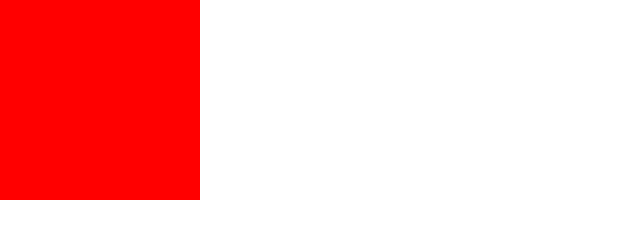
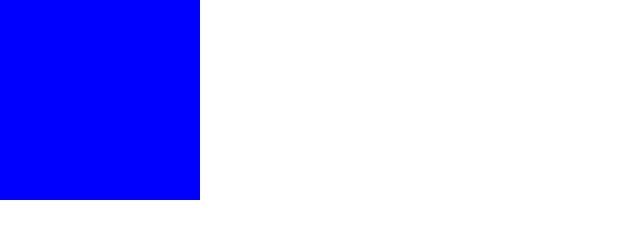
Before and after one commit to SangWon7242/glowseoul-project_25_03_ver2, a plain HTML site: page index.html in a window 1280 px wide. Shown: the whole page, without its empty margins (0-640 px from the left). Drawn offline with nearby package versions, Linux system fonts and the light colour scheme.

Commit message:
박스에 hover 된 배경색 추가

```diff
--- a/scss/style.scss
+++ b/scss/style.scss
@@ -17,4 +17,8 @@ div {
   width: 200px;
   height: 200px;
   background-color: red;
+
+  &:hover {
+    background-color: blue;
+  }
 }
```
Also changed, not shown: css/style.css.
